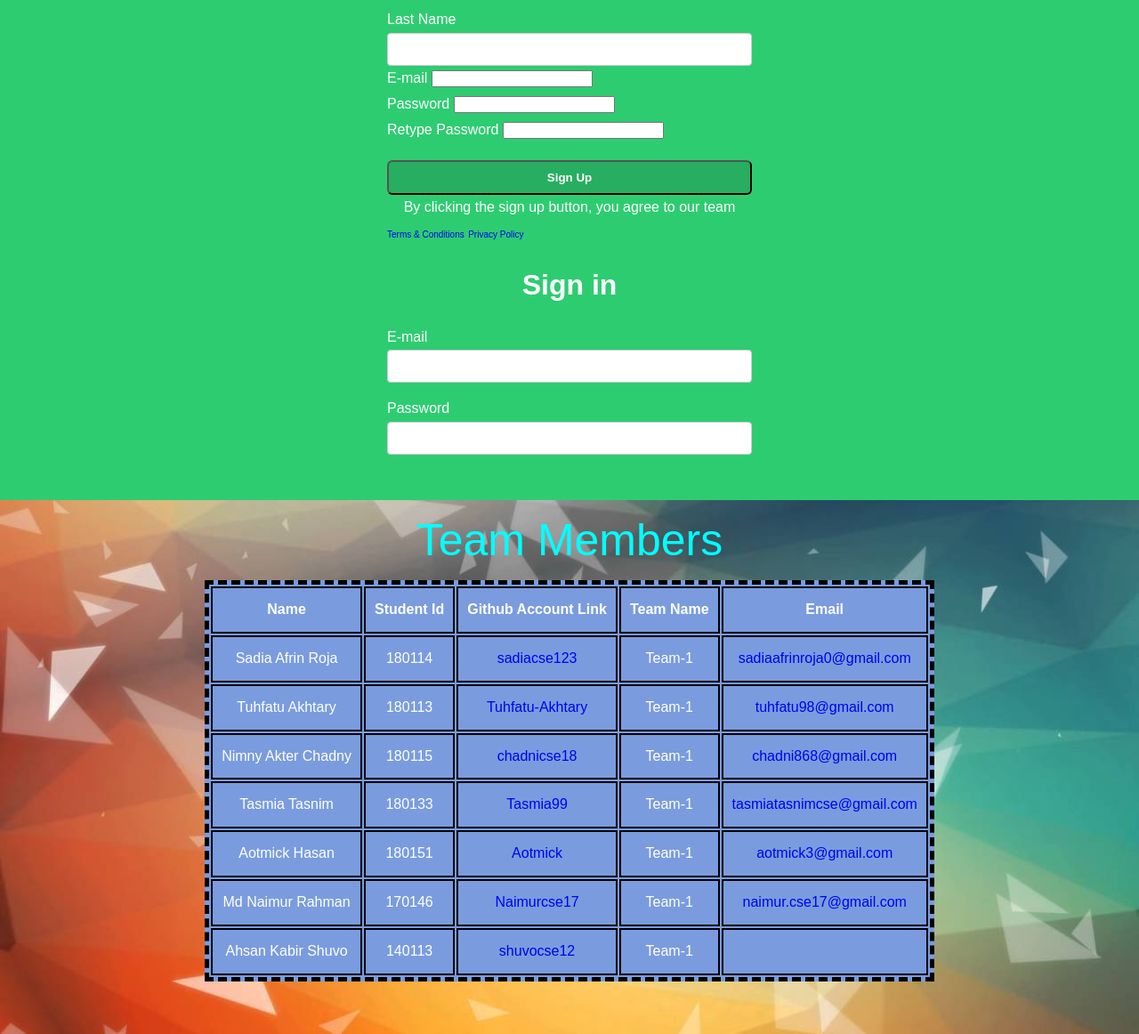
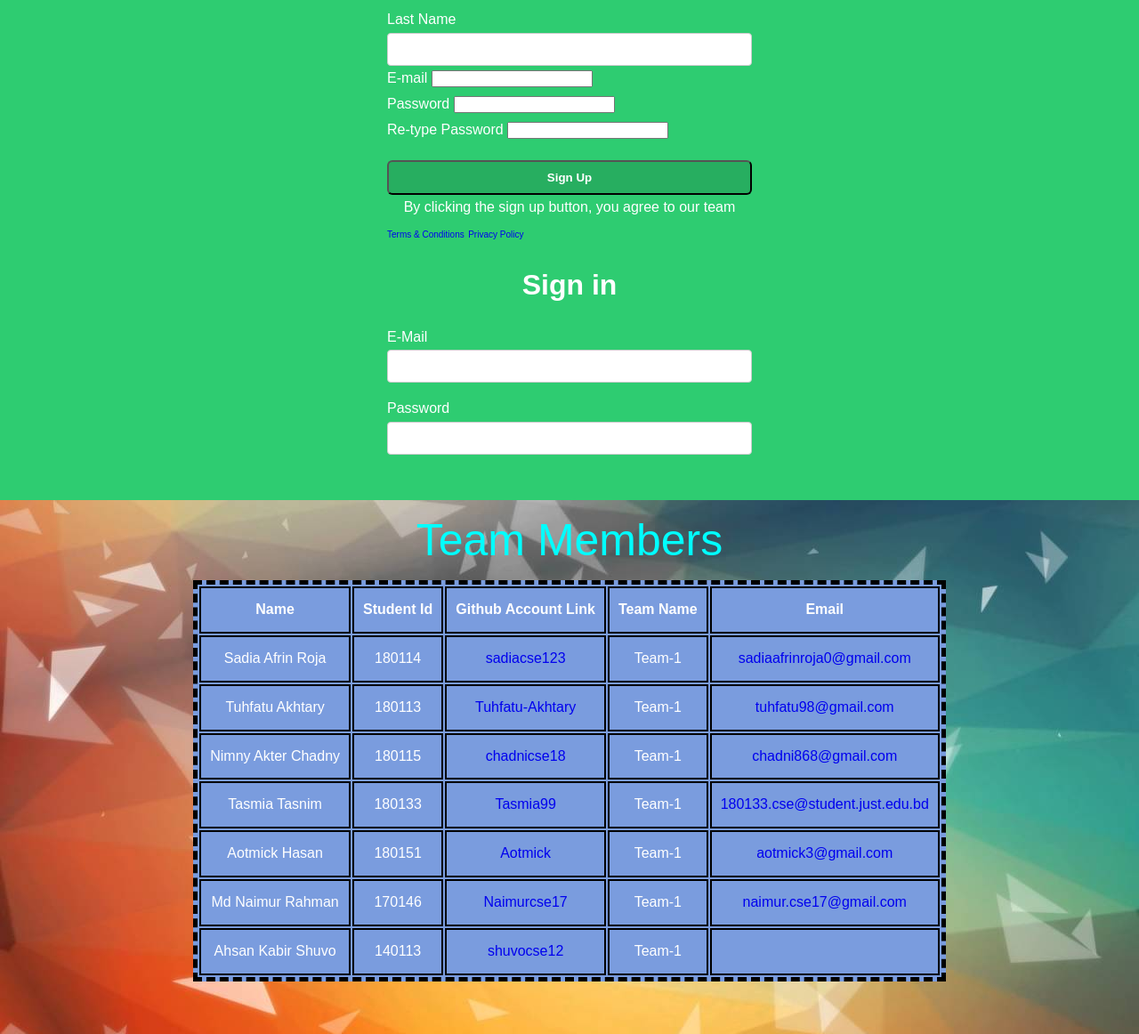
Before and after one commit to sadiacse123/TestProject1, a plain HTML site: page index.html in a window 1280 px wide. Shown: the part 240-1402 px from the top of the page at 89% size. Drawn offline with Linux system fonts and the light colour scheme.

Commit message:
change mail

```diff
--- a/index.html
+++ b/index.html
@@ -27,10 +27,10 @@
       					<input type="password" name="password" id="password">
       				</div><!--form-group-->
       					  				<div class="from-group">
-      					<label for="password2"> Retype Password</label>
+      					<label for="password2"> Re-type Password</label>
       					<input type="password2" name="password2" id="password2">
       				</div><!--form-group-->
-      				<button type="submit" class="btn">Sign Up</button>
+      				<button type="submit" class="btn">Sign  Up</button>
       				<p class="bottom-text">By clicking the sign up button, you agree to our team</p>
       				<a href="#">Terms & Conditions</a>
       				<a href="#">Privacy Policy</a>
@@ -40,7 +40,7 @@
 
 
 					<div class="form-group">
-      					<label for="email">E-mail</label>
+      					<label for="email">E-Mail</label>
       					<input type="email" name="email" id="email">
       				</div><!--form-group-->
       				  				<div class="form-group">
@@ -102,9 +102,9 @@
 				  Tasmia99
 			  </a></td>
 			  <td>Team-1</td>
-			  <td><a href="mailto:tasmiatasnimcse@gmail.com
+			  <td><a href="mailto:180133.cse@student.just.edu.bd
 				  ">
-				  tasmiatasnimcse@gmail.com
+				  180133.cse@student.just.edu.bd
   </a></td>
 
 		  </tr>
```
